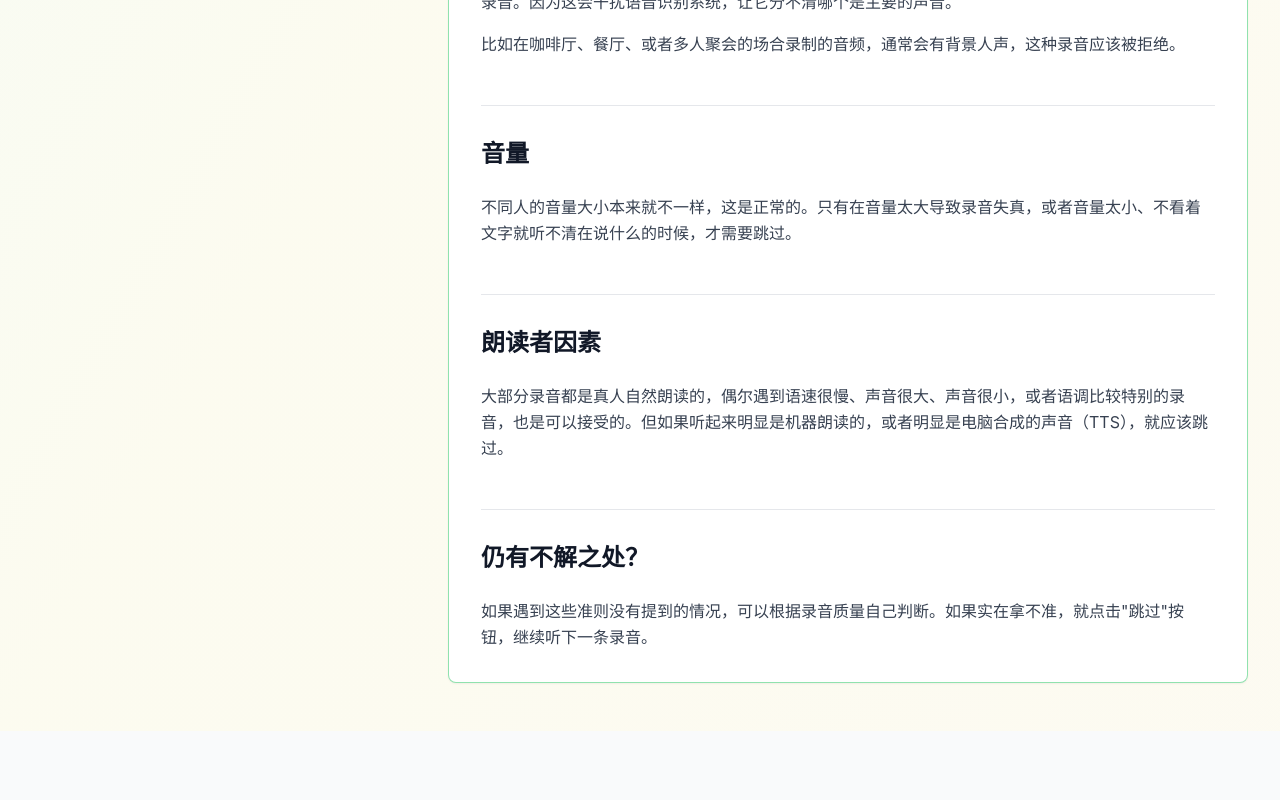
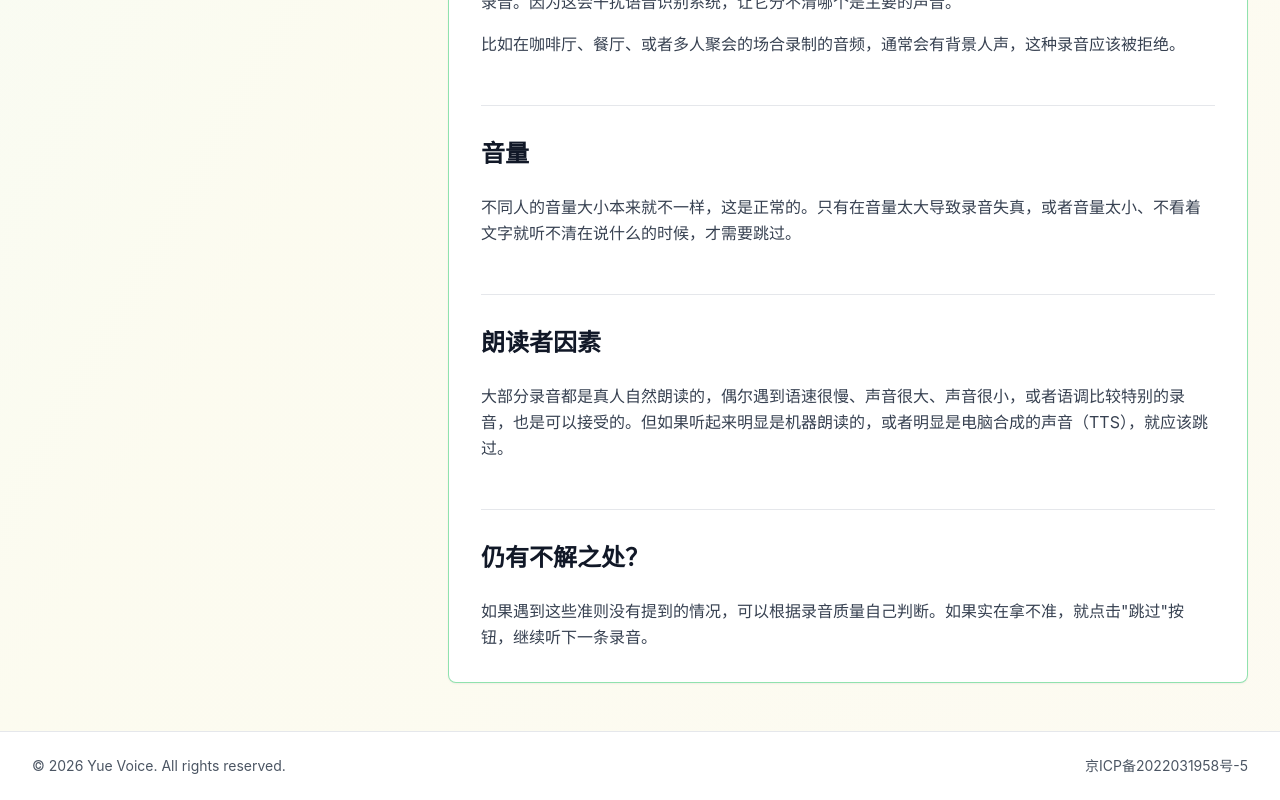
Before and after one commit to workbzw/yue-voice, a Next.js app: page / in a window 1280 px wide. Shown: the part 1543-2343 px from the top of the page. Before the commit the page ends 2274 px from the top, so only its background shows below. Built offline with nearby package versions, Linux system fonts and the light colour scheme.

Commit message:
[add] ICP License

```diff
--- /dev/null
+++ b/app/components/Footer.tsx
@@ -0,0 +1,25 @@
+'use client';
+
+export default function Footer() {
+  return (
+    <footer className="w-full py-6 border-t border-gray-200 dark:border-gray-700 bg-white dark:bg-gray-800">
+      <div className="max-w-7xl mx-auto px-4 sm:px-6 lg:px-8">
+        <div className="flex flex-col sm:flex-row items-center justify-between gap-4">
+          <div className="text-sm text-gray-600 dark:text-gray-400 text-center sm:text-left">
+            <p>© {new Date().getFullYear()} Yue Voice. All rights reserved.</p>
+          </div>
+          <div className="text-sm text-gray-600 dark:text-gray-400">
+            <a
+              href="https://beian.miit.gov.cn/"
+              target="_blank"
+              rel="noopener noreferrer"
+              className="hover:text-green-600 dark:hover:text-green-400 transition-colors"
+            >
+              京ICP备2022031958号-5
+            </a>
+          </div>
+        </div>
+      </div>
+    </footer>
+  );
+}
--- a/app/page.tsx
+++ b/app/page.tsx
@@ -3,6 +3,7 @@
 import { useState } from "react";
 import Navbar from './components/Navbar';
 import PageContent from './components/PageContent';
+import Footer from './components/Footer';
 import { useSafariScrollFix } from './hooks/useSafariScrollFix';
 
 export default function Home() {
@@ -16,9 +17,12 @@ export default function Home() {
   };
 
   return (
-    <div className="min-h-screen bg-gray-50 dark:bg-gray-800" style={{ overscrollBehavior: 'none' }}>
+    <div className="min-h-screen bg-gray-50 dark:bg-gray-800 flex flex-col" style={{ overscrollBehavior: 'none' }}>
       <Navbar currentPage={currentPage} onPageChange={handlePageChange} />
-      <PageContent currentPage={currentPage} />
+      <div className="flex-1">
+        <PageContent currentPage={currentPage} />
+      </div>
+      <Footer />
     </div>
   );
 }
```
